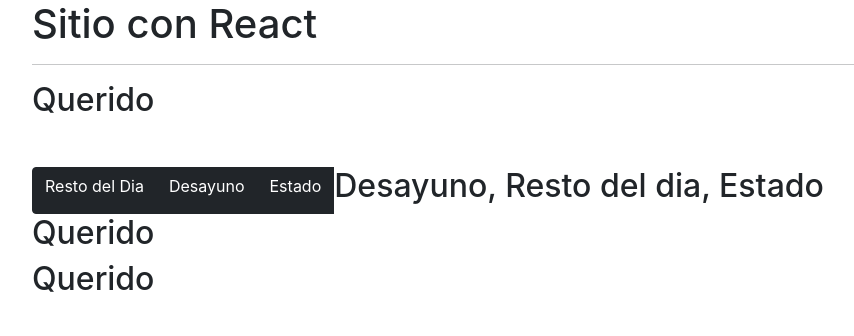
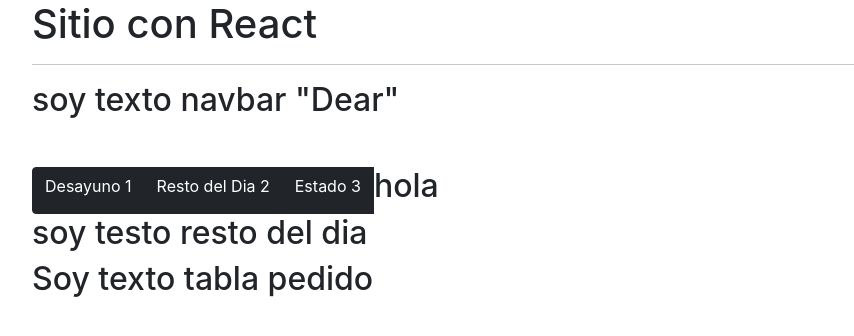
Before and after one commit to cecyramallo/SCL015-burger-queen, a React (Create React App) app: page /home in a window 1280 px wide. Shown: the top 336 px of the page, without its empty margins (50-904 px from the left). Built offline with nearby package versions, Linux system fonts and the light colour scheme.

Commit message:
ruteo y botones

```diff
--- a/src/App.js
+++ b/src/App.js
@@ -3,17 +3,17 @@ import {
   BrowserRouter as Router,
   Switch,
   Route,
-  Link
-} from "react-router-dom";
+  }from "react-router-dom";
 import Breakfast from './Components/Breakfast'
 import Entry from './Components/Entry'
 import Kitchen from './Components/Kitchen'
-import MenuNav from './Components/MenuNav'
+import ButtonNav from './Components/ButtonNav'
 import NavBar from './Components/NavBar'
 import OrderState from './Components/OrderState'
 import OrderTable from './Components/OrderTable'
 import RestOfDay from './Components/RestOfDay'
 import Waiter from './Components/Waiter'
+import StateTable from './Components/StateTable'
 
 
 import './App.css';
@@ -29,13 +29,32 @@ const App = () =>{
             <Entry />
             <Waiter />
          </Route>
+        <Route path='/kitchen'>
+            <Entry />
+            <Kitchen />
+         </Route>
         <Route path='/home'>
-
             <NavBar />
-            <MenuNav />
+            <ButtonNav />
             <RestOfDay />
             <OrderTable />
+            </Route>
+        <Route path='/breakfast'>
+            <NavBar />
+            <ButtonNav />
+            <Breakfast />
+            <OrderTable />
          </Route>
+        <Route path='/orderstate'>
+            <NavBar />
+            <ButtonNav />
+            <OrderState />
+            <StateTable />
+        </Route>
+        <Route path='/waiter'>
+            <Entry />
+            <Waiter />
+        </Route>
            </Switch>
       </div>
     </Router>
--- a/src/Components/Breakfast.js
+++ b/src/Components/Breakfast.js
@@ -2,7 +2,7 @@ import React from 'react';
 const Breakfast = () =>{
     return (
       <div>
-        <h2>Dear</h2>
+        <h2>Soy texto desayuno</h2>
       </div>
     );
   }
--- /dev/null
+++ b/src/Components/ButtonNav.js
@@ -0,0 +1,28 @@
+import React from "react";
+import {Link} from "react-router-dom";
+
+// import Breakfast from './Breakfast'
+// import OrderState from './OrderState'
+// import OrderTable from './OrderTable'
+// import RestOfDay from './RestOfDay'
+const ButtonNav = () =>{
+    return (
+      <div className="Container mt-5">
+      <div className="btn-group">
+        <Link to="/breakfast" className="btn btn-dark">
+          Desayuno 1
+          </Link>
+          <Link to="/home" className="btn btn-dark">
+          Resto del Dia 2
+          </Link>
+          <Link to="/orderstate" className="btn btn-dark">
+          Estado 3
+          </Link>
+        <h2>hola</h2>
+      </div>
+      </div>
+
+    );
+  };
+
+  export default ButtonNav;
--- a/src/Components/Entry.js
+++ b/src/Components/Entry.js
@@ -1,20 +1,18 @@
+import {Link} from "react-router-dom";
+// import Waiter from './Waiter'
 import React from 'react';
+
 const Entry = () =>{
     return (
     <div>
       <div id="logo">
         <img src="" alt=""/>
-        <button>Mesero</button><button>Cocina</button>
-        <label>Nombre</label><input type="text"/>
-        <label>Turno</label>
-        <select name="Turno" id=""/>
-          <option value="">Mañana</option>
-          <option value="">Tarde</option>
-          <option value="">Noche</option>
-        <select/>
-        <button>Entrar</button>
       </div>
-    </div>
+      <div>
+      <Link to="/waiter"><button type="button"> Mesero</button></Link>
+      <Link to="/kitchen"><button type="button"> Cocina</button></Link>
+        </div>
+      </div>
     );
   };
 
--- a/src/Components/Kitchen.js
+++ b/src/Components/Kitchen.js
@@ -1,4 +1,5 @@
 import React from 'react';
+import {Link} from "react-router-dom";
 const Kitchen = () =>{
     return (
       <div>
@@ -11,7 +12,7 @@ const Kitchen = () =>{
           <option value="">Noche</option>
         </select>
       </div>
-      <button>Entrar</button>
+      <Link to="/home"><button type="button">Entrar</button></Link>
       </div>
     );
   }
--- a/src/Components/MenuNav.js
+++ /dev/null
@@ -1,33 +0,0 @@
-import React from "react";
-import {
-  BrowserRouter as Router,
-  Switch,
-  Route,
-  Link
-} from "react-router-dom";
-import Breakfast from './Breakfast'
-import OrderState from './OrderState'
-import OrderTable from './OrderTable'
-import RestOfDay from './RestOfDay'
-const MenuNav = () =>{
-    return (
-      <Router>
-      <div className="Container mt-5">
-      <div className="btn-group">
-        <Link to="/" className="btn btn-dark">
-          Resto del Dia
-          </Link>
-          <Link to="/Breakfast" className="btn btn-dark">
-          Desayuno
-          </Link>
-          <Link to="/OrderState" className="btn btn-dark">
-          Estado
-          </Link>
-        <h2>Desayuno, Resto del dia, Estado </h2>
-      </div>
-      </div>
-      </Router>
-    );
-  };
-
-  export default MenuNav;
--- a/src/Components/NavBar.js
+++ b/src/Components/NavBar.js
@@ -2,7 +2,7 @@ import React from 'react';
 const NavBar = () =>{
     return (
       <div>
-        <h2>Querido</h2>
+        <h2>soy texto navbar "Dear"</h2>
       </div>
     );
   }
--- a/src/Components/OrderState.js
+++ b/src/Components/OrderState.js
@@ -2,7 +2,7 @@ import React from 'react';
 const OrderState = () =>{
     return (
       <div>
-        <h2>Querido</h2>
+        <h2>soy texto estado de pedido</h2>
       </div>
     );
   }
--- a/src/Components/OrderTable.js
+++ b/src/Components/OrderTable.js
@@ -2,7 +2,7 @@ import React from 'react';
 const OrderTable = () =>{
     return (
       <div>
-        <h2>Querido</h2>
+        <h2>Soy texto tabla pedido</h2>
       </div>
     );
   }
--- a/src/Components/RestOfDay.js
+++ b/src/Components/RestOfDay.js
@@ -1,8 +1,15 @@
+// import NavBar from  './NavBar'
+// import ButtonNav from './ButtonNav'
+// import OrderTable from './OrderTable'
+
 import React from 'react';
 const RestOfDay = () =>{
-    return (
-      <div>
-        <h2>Querido</h2>
+  return (
+    <div>
+        {/* <NavBar />
+        <ButtonNav /> */}
+        <h2>soy testo resto del dia</h2>
+        {/* <OrderTable /> */}
       </div>
     );
   }
--- /dev/null
+++ b/src/Components/StateTable.js
@@ -0,0 +1,10 @@
+import React from 'react';
+const StateTable = () =>{
+    return (
+      <div>
+        <h2>Soy texto de tabla de estado</h2>
+      </div>
+    );
+  }
+
+  export default StateTable;
--- a/src/Components/Waiter.js
+++ b/src/Components/Waiter.js
@@ -1,8 +1,16 @@
+import {Link} from "react-router-dom";
 import React from 'react';
 const Waiter = () =>{
     return (
       <div>
-        <h2>Querido</h2>
+        <label>Nombre</label><input type="text"/>
+        <label>Turno</label>
+        <select name="Turno" id="">
+          <option value="">Mañana</option>
+          <option value="">Tarde</option>
+          <option value="">Noche</option>
+        </select>
+        <Link to="/home"><button type="button">Entrar</button></Link>
       </div>
     );
   }
```
